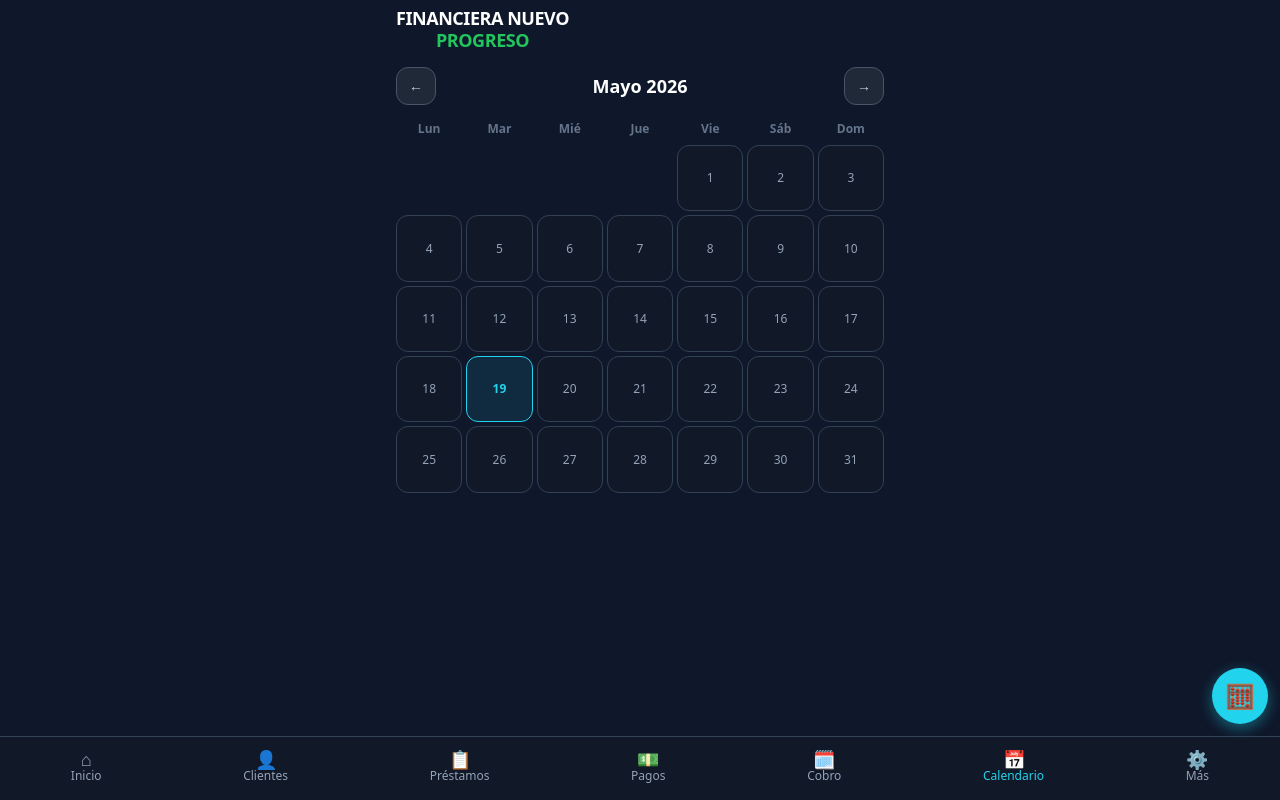
After one commit to Bonilla00/Financiera-Nuevo-Progreso-, a Flask app: page /calendario in a window 1280 px wide. The commit adds this page. Run offline with Flask 3, Linux system fonts and the light colour scheme; the visitor is signed in with stand-in values (Sample User, id 1); a database or web service that is not in the repository returns one stand-in record (values such as "Sample title"); some libraries are stand-ins or nearby versions.

Commit message:
feat: Vista calendario de cobros mensuales
- Navegación mes a mes con flechas
- Días con cobros resaltados en verde
- Tooltip hover con nombres de clientes
- Resumen mensual: días con cobros y total
- Fechas en español
- Icono de calendario en navegación inferior

```diff
--- a/app.py
+++ b/app.py
@@ -1619,6 +1619,55 @@ def recordatorios():
     )
 
 
+@app.route("/calendario")
+@login_required
+def calendario():
+    """Vista calendario de cobros del mes."""
+    from calendar import monthrange
+    uid, _, is_admin, _ = ctx_user()
+    hoy = date.today()
+    year = request.args.get("year", hoy.year, type=int)
+    month = request.args.get("month", hoy.month, type=int)
+    if month < 1:
+        month = 12
+        year -= 1
+    elif month > 12:
+        month = 1
+        year += 1
+    primer_dia, dias_mes = monthrange(year, month)
+    cobros = {}
+    rows = db.listar_cobro_hoy(uid, is_admin)
+    for r in rows:
+        if r[6]:
+            try:
+                d = datetime.strptime(str(r[6])[:10], "%Y-%m-%d").date()
+                if d.year == year and d.month == month:
+                    day = d.day
+                    if day not in cobros:
+                        cobros[day] = []
+                    cobros[day].append({"nombre": r[1], "monto": r[5], "pid": r[0]})
+            except ValueError:
+                pass
+    prev_month = month - 1 if month > 1 else 12
+    prev_year = year if month > 1 else year - 1
+    next_month = month + 1 if month < 12 else 1
+    next_year = year if month < 12 else year + 1
+    return render_template(
+        "calendario.html",
+        year=year,
+        month=month,
+        primer_dia=primer_dia,
+        dias_mes=dias_mes,
+        cobros=cobros,
+        hoy=hoy,
+        prev_month=prev_month,
+        prev_year=prev_year,
+        next_month=next_month,
+        next_year=next_year,
+        meses=["Enero","Febrero","Marzo","Abril","Mayo","Junio","Julio","Agosto","Septiembre","Octubre","Noviembre","Diciembre"],
+    )
+
+
 # ---------- Exportar CSV ----------
 @app.route("/exportar/clientes.csv")
 @login_required
--- a/templates/base.html
+++ b/templates/base.html
@@ -306,13 +306,10 @@
     <a href="{{ url_for('cobro_hoy') }}" class="flex flex-col items-center py-1 text-xs {% if request.endpoint == 'cobro_hoy' %}text-accent{% else %}text-slate-400{% endif %}">
       <span class="text-lg leading-none">🗓</span>Cobro
     </a>
-    <a href="{{ url_for('recordatorios') }}" class="flex flex-col items-center py-1 text-xs {% if request.endpoint == 'recordatorios' %}text-accent{% else %}text-slate-400{% endif %}">
-      <span class="text-lg leading-none">🔔</span>Alertas
+    <a href="{{ url_for('calendario') }}" class="flex flex-col items-center py-1 text-xs {% if request.endpoint == 'calendario' %}text-accent{% else %}text-slate-400{% endif %}">
+      <span class="text-lg leading-none">📅</span>Calendario
     </a>
     <a href="{{ url_for('configuracion') }}" class="flex flex-col items-center py-1 text-xs {% if request.endpoint in ('configuracion','admin_usuarios','cuotas_vencidas','cuotas_vencer','reportes','reportes_pdf','gastos') %}text-accent{% else %}text-slate-400{% endif %}">
-      <span class="text-lg leading-none"></span>Más
-    </a>
-    <a href="{{ url_for('configuracion') }}" class="flex flex-col items-center py-1 text-xs {% if request.endpoint in ('configuracion','admin_usuarios','cuotas_vencidas','cuotas_vencer','reportes','reportes_pdf') %}text-accent{% else %}text-slate-400{% endif %}">
       <span class="text-lg leading-none">⚙</span>Más
     </a>
   </nav>
--- /dev/null
+++ b/templates/calendario.html
@@ -0,0 +1,55 @@
+{% extends "base.html" %}
+{% block title %}Calendario{% endblock %}
+{% block content %}
+<div class="flex items-center justify-between mb-4">
+  <a href="?year={{ prev_year }}&month={{ prev_month }}" class="px-3 py-2 rounded-xl bg-panel2 border border-slate-600 text-slate-300 text-sm">←</a>
+  <h1 class="text-lg font-bold text-white">{{ meses[month-1] }} {{ year }}</h1>
+  <a href="?year={{ next_year }}&month={{ next_month }}" class="px-3 py-2 rounded-xl bg-panel2 border border-slate-600 text-slate-300 text-sm">→</a>
+</div>
+
+<div class="grid grid-cols-7 gap-1 mb-2 text-center text-xs text-slate-500 font-semibold">
+  <div>Lun</div><div>Mar</div><div>Mié</div><div>Jue</div><div>Vie</div><div>Sáb</div><div>Dom</div>
+</div>
+
+<div class="grid grid-cols-7 gap-1">
+  {% for _ in range(primer_dia) %}
+  <div class="aspect-square"></div>
+  {% endfor %}
+  {% for day in range(1, dias_mes + 1) %}
+  {% set is_today = (day == hoy.day and month == hoy.month and year == hoy.year) %}
+  {% set has_cobros = day in cobros %}
+  <div class="aspect-square rounded-xl border {% if is_today %}border-accent bg-accent/10{% elif has_cobros %}border-emerald-500/50 bg-emerald-900/20{% else %}border-slate-700 bg-panel{% endif %} p-1 flex flex-col items-center justify-center relative">
+    <span class="text-xs {% if is_today %}text-accent font-bold{% elif has_cobros %}text-emerald-400 font-semibold{% else %}text-slate-400{% endif %}">{{ day }}</span>
+    {% if has_cobros %}
+    <span class="text-[8px] text-emerald-300 mt-0.5">{{ cobros[day]|length }} cobro{{ 's' if cobros[day]|length > 1 }}</span>
+    {% endif %}
+    {% if has_cobros %}
+    <div class="absolute inset-0 bg-black/60 rounded-xl opacity-0 hover:opacity-100 transition-opacity flex flex-col items-center justify-center p-1 overflow-hidden">
+      {% for c in cobros[day][:3] %}
+      <a href="{{ url_for('prestamos_cobrar', pid=c.pid) }}" class="text-[7px] text-white truncate w-full text-center">{{ c.nombre[:12] }}</a>
+      {% endfor %}
+      {% if cobros[day]|length > 3 %}
+      <span class="text-[7px] text-slate-400">+{{ cobros[day]|length - 3 }} más</span>
+      {% endif %}
+    </div>
+    {% endif %}
+  </div>
+  {% endfor %}
+</div>
+
+{% if cobros %}
+<div class="mt-6">
+  <h2 class="text-sm font-bold text-slate-400 mb-2">Resumen del mes</h2>
+  <div class="grid grid-cols-2 gap-2">
+    <div class="bg-panel rounded-xl border border-slate-700 p-3">
+      <p class="text-slate-500 text-[10px] uppercase">Días con cobros</p>
+      <p class="text-lg font-bold text-emerald-400">{{ cobros|length }}</p>
+    </div>
+    <div class="bg-panel rounded-xl border border-slate-700 p-3">
+      <p class="text-slate-500 text-[10px] uppercase">Total cobros</p>
+      <p class="text-lg font-bold text-accent">{{ cobros.values()|sum(attribute='length') }}</p>
+    </div>
+  </div>
+</div>
+{% endif %}
+{% endblock %}
```
